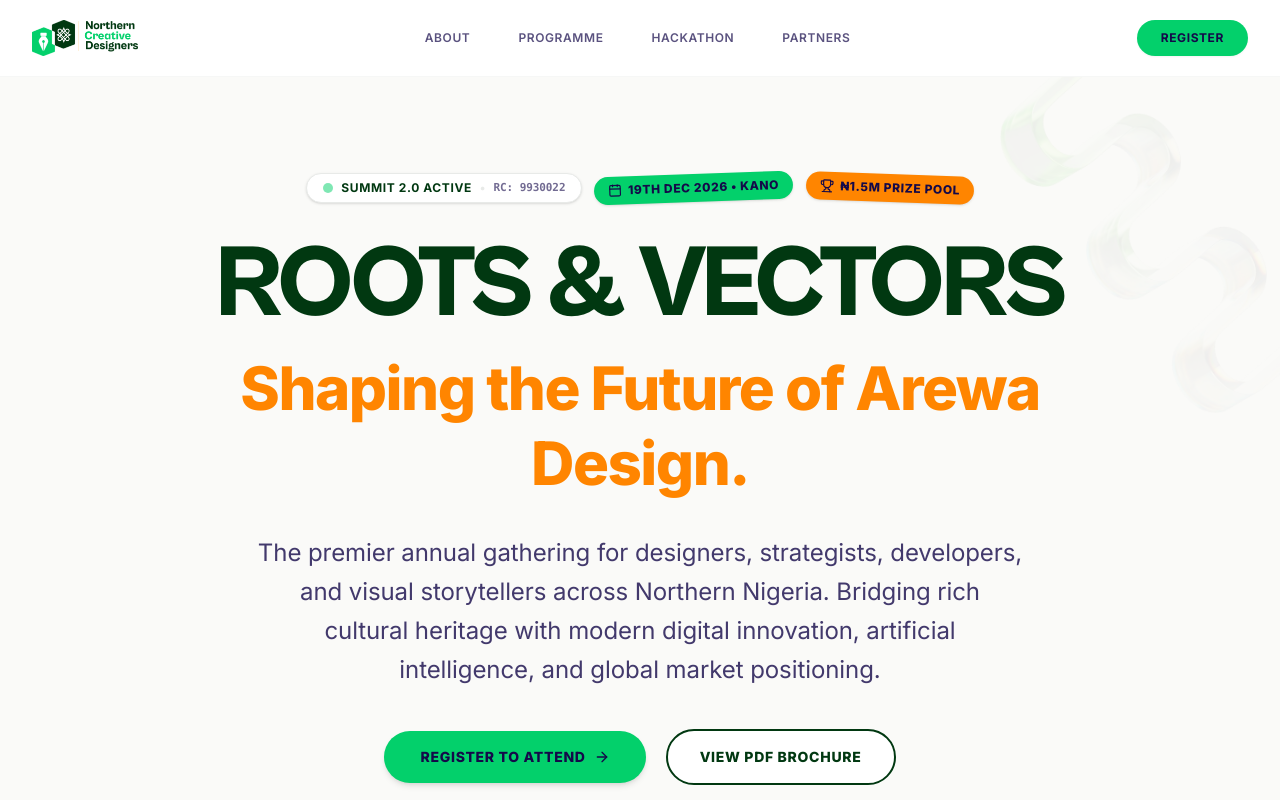
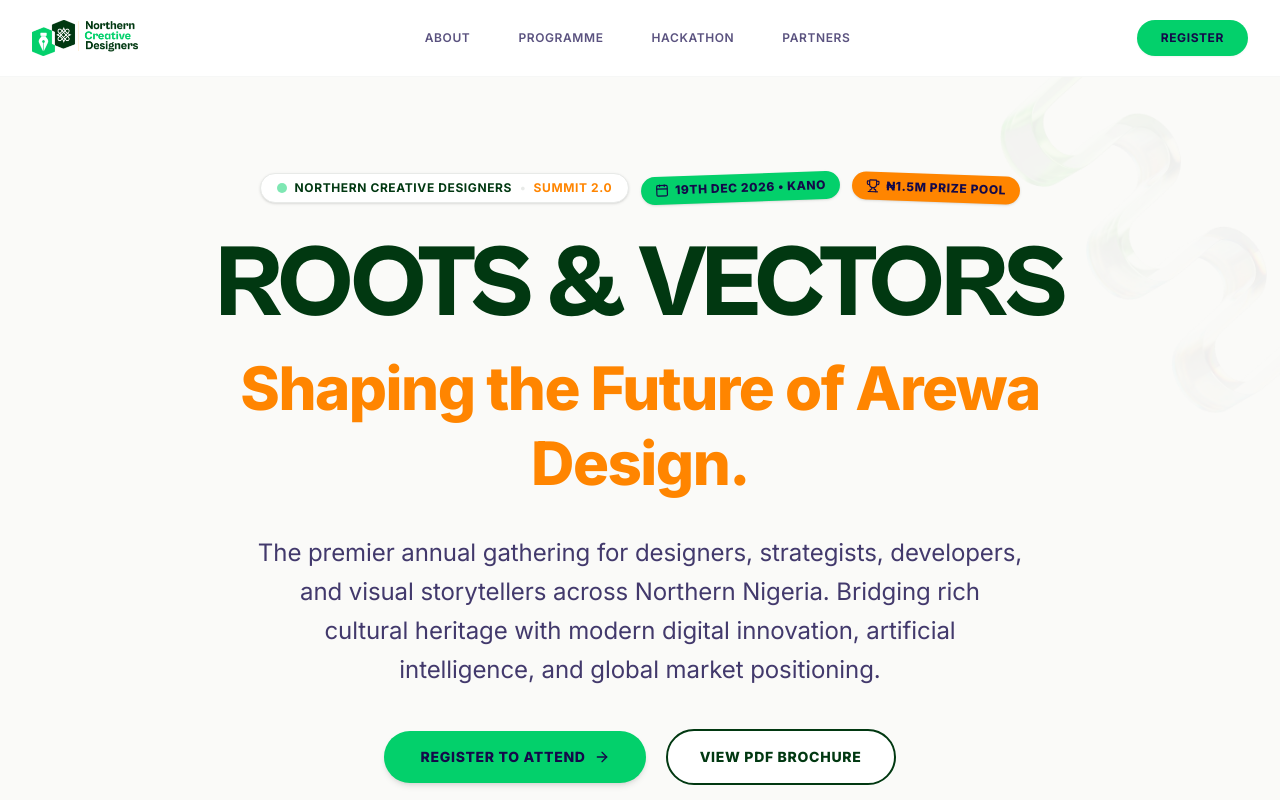
Before and after one commit to aminumuhammad000/northern-creative-designers, a Next.js app: page / in a window 1280 px wide. Shown: the top 800 px of the page. Built offline with nearby package versions, Linux system fonts and the light colour scheme.

Commit message:
style: replace technical RC number badge in hero with official organization and edition pill

```diff
--- a/components/sections/HeroSection.tsx
+++ b/components/sections/HeroSection.tsx
@@ -33,12 +33,12 @@
       <div className="max-w-6xl mx-auto px-4 sm:px-6 lg:px-8 text-center relative z-10">
         {/* Floating Sticker Badges (Chowdeck Style) */}
         <div className="flex flex-wrap items-center justify-center gap-3 mb-8">
-          {/* Badge 1: Official Summit Pill with Pulse */}
+          {/* Badge 1: Official Organization & Edition Pill */}
           <div className="inline-flex items-center gap-2 px-4 py-1.5 rounded-full bg-white border border-neutral-border text-xs font-bold text-pine shadow-sm hover:scale-105 transition-transform cursor-default">
             <span className="w-2.5 h-2.5 rounded-full bg-spring animate-pulse" />
-            <span className="uppercase tracking-wider">Summit 2.0 Active</span>
+            <span className="uppercase tracking-wider">Northern Creative Designers</span>
             <span className="text-neutral-border">•</span>
-            <span className="text-navy/60 font-mono text-[11px]">{eventConfig.rcNumber}</span>
+            <span className="text-tangerine uppercase tracking-wider">Summit 2.0</span>
           </div>
 
           {/* Badge 2: Floating Date Pill (Tilted -2deg) */}
```
